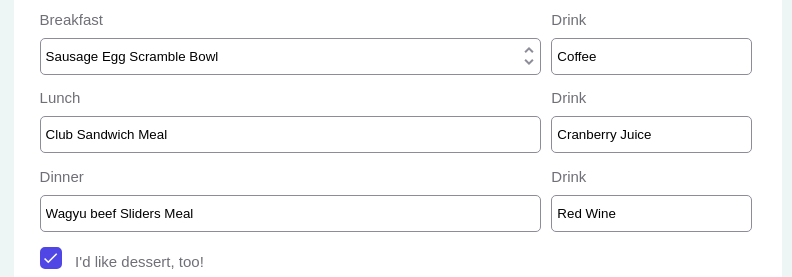
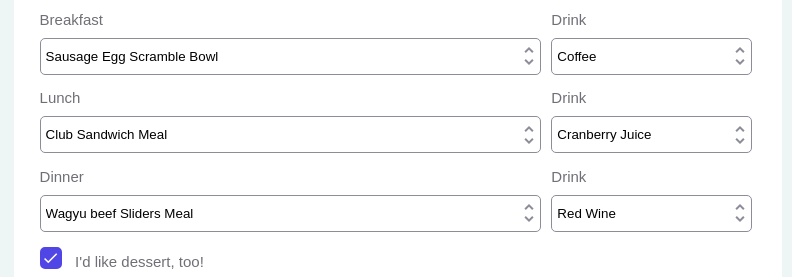
Before and after one commit to EstrellaPoot-Ksquare/MIII_Stepper, a plain HTML site: page index.html in a window 1280 px wide. Shown: the part 324-601 px from the top of the page, 242-1034 px from the left. Drawn offline with Linux system fonts and the light colour scheme.

Commit message:
feat: Complete some missing arrows

```diff
--- a/index.html
+++ b/index.html
@@ -54,7 +54,6 @@
           <div class="select-group">
             <label for="meal">Breakfast</label>
             <div class="select">
-              <!-- <span class="material-icons"> unfold_more </span> -->
               <select name="meal" id="meal">
                 <option value="Option 1">Sausage Egg Scramble Bowl</option>
                 <option value="Option 2">Option 2</option>
@@ -64,45 +63,55 @@
           </div>
           <div class="select-group">
             <label for="meal">Drink</label>
+            <div class="select">
               <select name="meal" id="meal">
                 <option value="Option 1">Coffee</option>
                 <option value="Option 2">Option 2</option>
                 <option value="Option 3">Option 3</option>
               </select>
             </div>
+          </div>
           <!-- 2nd select -->
           <div class="select-group">
             <label for="meal">Lunch</label>
+            <div class="select">
               <select name="meal" id="meal">
                 <option value="Option 1">Club Sandwich Meal</option>
                 <option value="Option 2">Option 2</option>
                 <option value="Option 3">Option 3</option>
               </select>
             </div>
+          </div>
           <div class="select-group">
             <label for="meal">Drink</label>
+            <div class="select">
               <select name="meal" id="meal">
                 <option value="Option 1">Cranberry Juice</option>
                 <option value="Option 2">Option 2</option>
                 <option value="Option 3">Option 3</option>
               </select>
             </div>
+          </div>
           <!-- 3rd select -->
           <div class="select-group">
             <label for="meal">Dinner</label>
+            <div class="select">
               <select name="meal" id="meal">
                 <option value="Option 1">Wagyu beef Sliders Meal</option>
                 <option value="Option 2">Option 2</option>
                 <option value="Option 3">Option 3</option>
               </select>
             </div>
+          </div>
           <div class="select-group">
             <label for="meal">Drink</label>
+            <div class="select">
               <select name="meal" id="meal">
                 <option value="Option 1">Red Wine</option>
                 <option value="Option 2">Option 2</option>
                 <option value="Option 3">Option 3</option>
               </select>
+            </div>
           </div>
 
           <div class="check-group">
```
Lines whose indentation alone changed are shown as unchanged.
